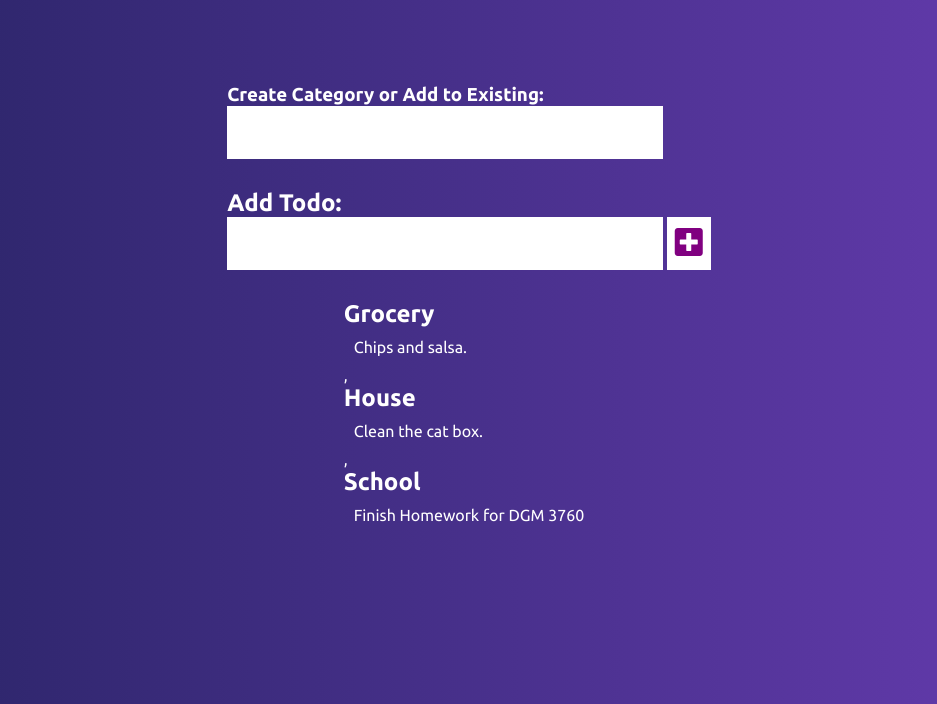
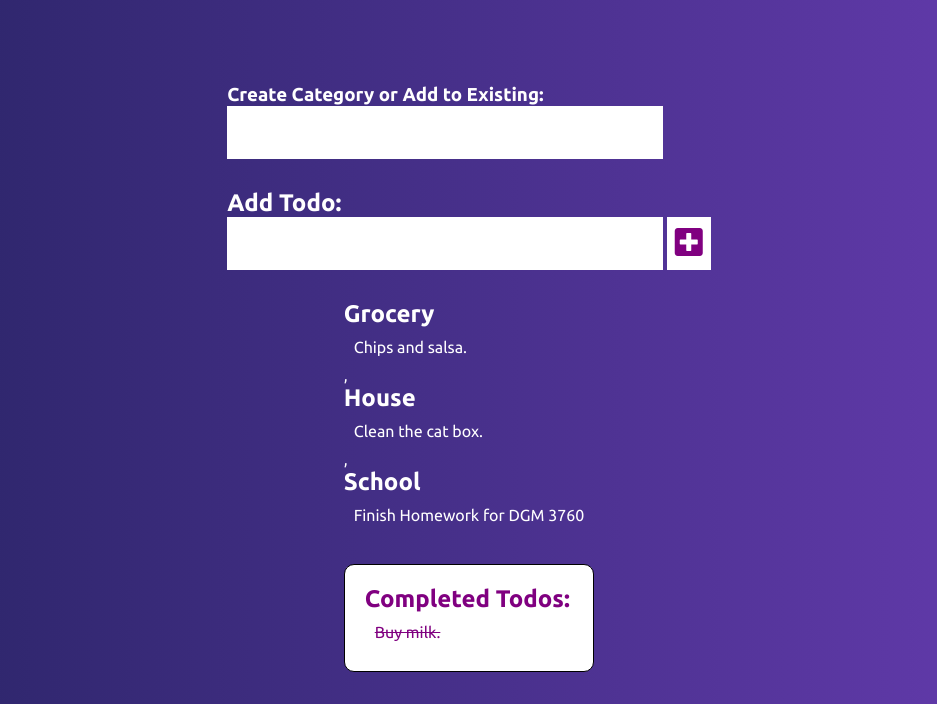
Before and after one commit to SteamyWolf/todo-app-Javascript, a website: page src/index.html in a window 1280 px wide. Both pictures are taken after a click on the item "Buy milk.". Shown: the part 96-800 px from the top of the page, without its empty margins (171-1108 px from the left). Drawn offline with Linux system fonts and the light colour scheme.

Commit message:
Added a completed todos section that updates upon completing todos

```diff
--- a/src/index.html
+++ b/src/index.html
@@ -43,6 +43,10 @@
                 </div> -->
 
             </div>
+            <div class="completed">
+                <h2>Completed Todos:</h2>
+                <ul class="completed-list"></ul>
+            </div>
         </div>
 
 
--- a/src/main.css
+++ b/src/main.css
@@ -53,7 +53,9 @@ body {
 .categories {
     display: flex;
     flex-direction: column;
-    align-items: flex-start;
+    /* justify-content: space-evenly; */
+    /* width: 1 00%; */
+    /* flex-wrap: wrap; */
 }
 
 .single-category {
@@ -67,4 +69,25 @@ body {
 .todo {
     padding: 10px;
     list-style-type: none;
+    cursor: pointer;
 }
+
+.completed {
+    border: 1px solid black;
+    border-radius: 10px;
+    margin-top: 30px;
+    margin-bottom: 30px;
+    background-color: white;
+    padding: 20px;
+}
+
+.completed h2 {
+    color: purple;
+}
+
+.completed-todo {
+    text-decoration: line-through;
+    list-style-type: none;
+    padding: 10px;
+    color: purple;
+}
--- a/src/main.js
+++ b/src/main.js
@@ -15,7 +15,8 @@ const todoInput = document.querySelector('.input-todo');
 const todoList = document.querySelector('.todo-list');
 const form = document.querySelector('form')
 const submitBtn = document.querySelector('.submit-button');
-
+const completedDiv = document.querySelector('.completed');
+const completedList = document.querySelector('.completed-list');
 
 
 
@@ -24,9 +25,11 @@ const submitBtn = document.querySelector('.submit-button');
 let filteredGrocery = initalTodos.filter(todo => todo.category === "Grocery")
 let filteredHouse = initalTodos.filter(todo => todo.category === "House")
 let filteredSchool = initalTodos.filter(todo => todo.category === "School")
-let allArray = [[...filteredGrocery], [...filteredHouse], [...filteredSchool]] //add newlyCreated here manually?
+let allArray = [[...filteredGrocery], [...filteredHouse], [...filteredSchool]]
 
-let newlyCreated = []
+//COMPLETED ARRAY//
+let completed = [];
+
 
 //ONLOAD FUNCTION & CALLED ON SUBMIT
 let categoryCheck = (formArray) => {
@@ -122,7 +125,7 @@ function createCategories(arr) {
                 ${createTodo(arr)}
             </ul>
         </div>
-    `;
+    `
     return [...categoryHTML].join('')
 }
 
@@ -148,9 +151,21 @@ function removeTodo(event) {
     }
 
     allArray[indexOfParent][indexOfElement].complete = true;
-    allArray[indexOfParent].splice(indexOfElement, 1);
+    completed.push(...allArray[indexOfParent].splice(indexOfElement, 1))
+    console.log(completed)
+    displayCompleted(completed)
 
     categoryCheck();
+}
+
+function displayCompleted(arr) {
+    const li = arr.map(todo => `
+        <li class="completed-todo">
+            ${todo.todo}
+        </li>
+    `).join('')
+    console.log(li)
+    completedList.innerHTML = li
 }
 
 
```
